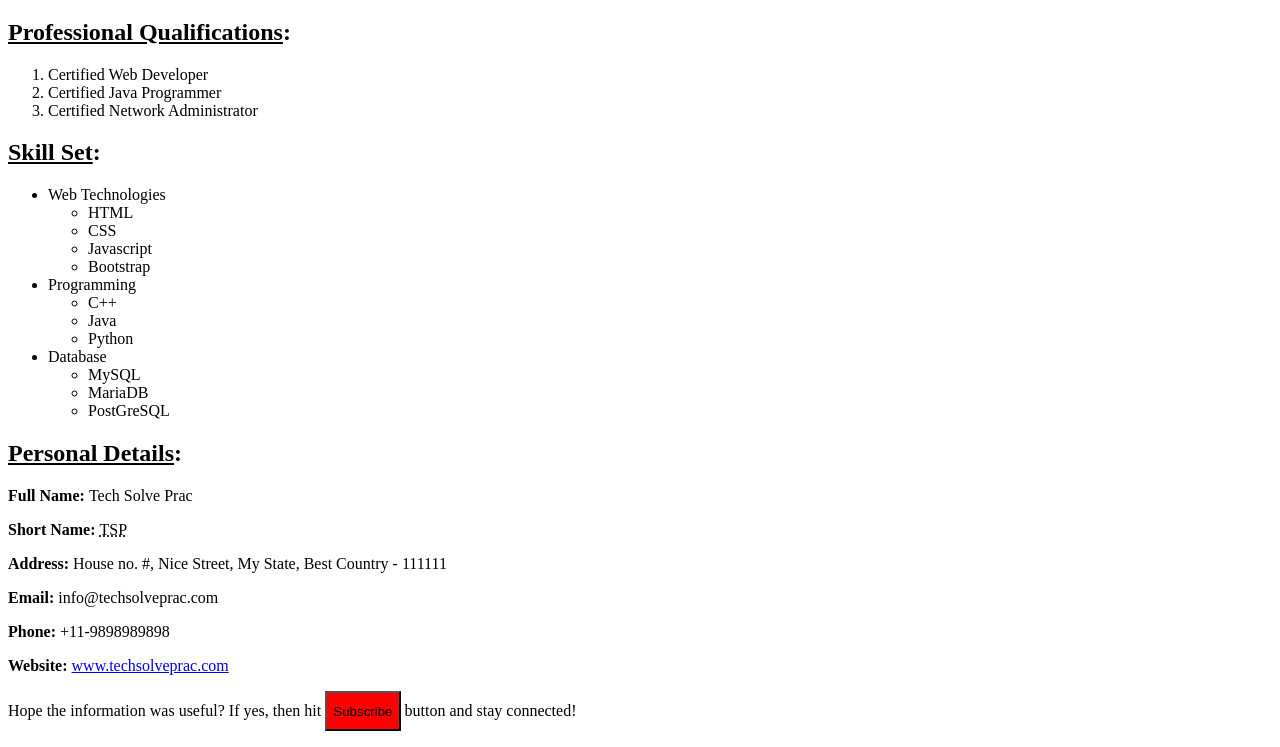
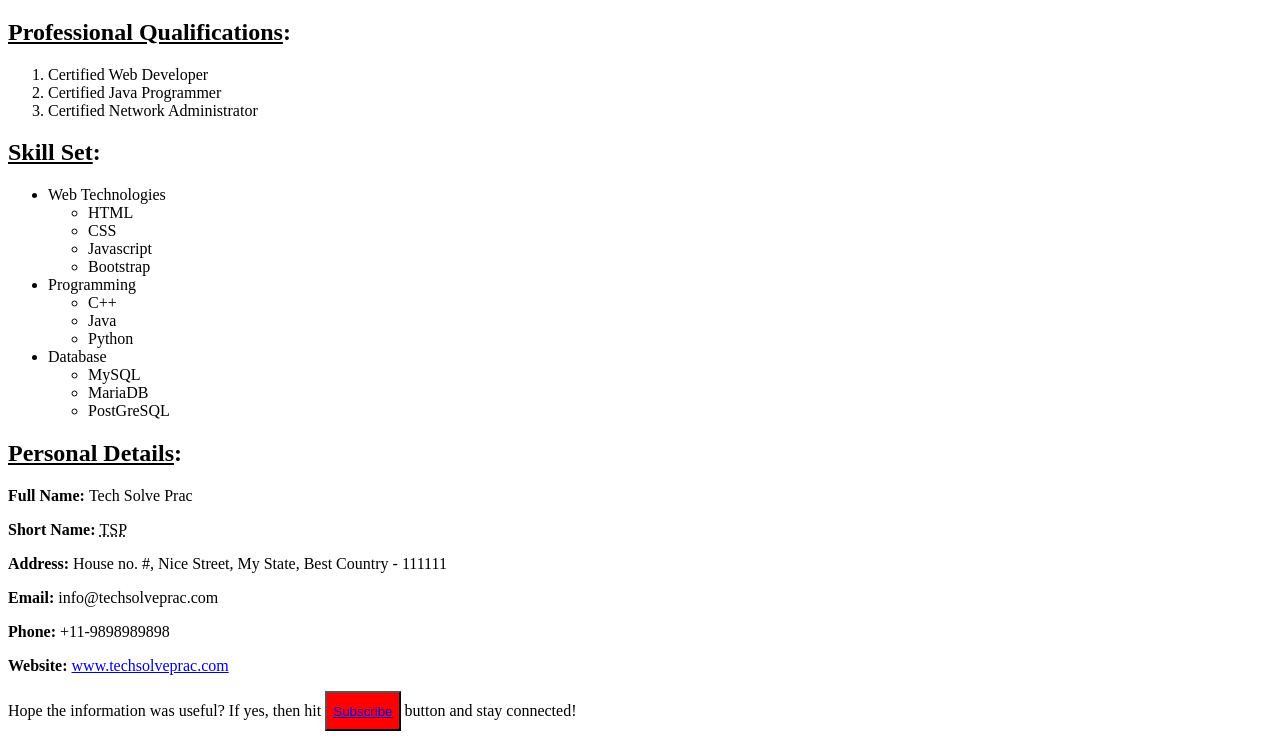
Before and after one commit to techsolveprac/FirstWebPage, a plain HTML site: page index.html in a window 1280 px wide. Shown: the part 566-1313 px from the top of the page. Drawn offline with Linux system fonts and the light colour scheme.

Commit message:
Update index.html

```diff
--- a/index.html
+++ b/index.html
@@ -88,6 +88,6 @@
 		<p><b>Email:</b>&nbsp;info@techsolveprac.com</p>
 		<p><b>Phone:</b>&nbsp;+11-9898989898</p>
 		<p><b>Website:</b>&nbsp;<a href="https://www.techsolveprac.com" target="_blank">www.techsolveprac.com</a></p>
-		<p>Hope the information was useful? If yes, then hit <button style="background-color:red; height:40px;">Subscribe </button> button and stay connected!</p>
+		<p>Hope the information was useful? If yes, then hit <button style="background-color:red; height:40px;"><a href="https://www.youtube.com/c/TechSolvePrac?sub_confirmation=1">Subscribe</a> </button> button and stay connected!</p>
 	</body>
 </html>
```
